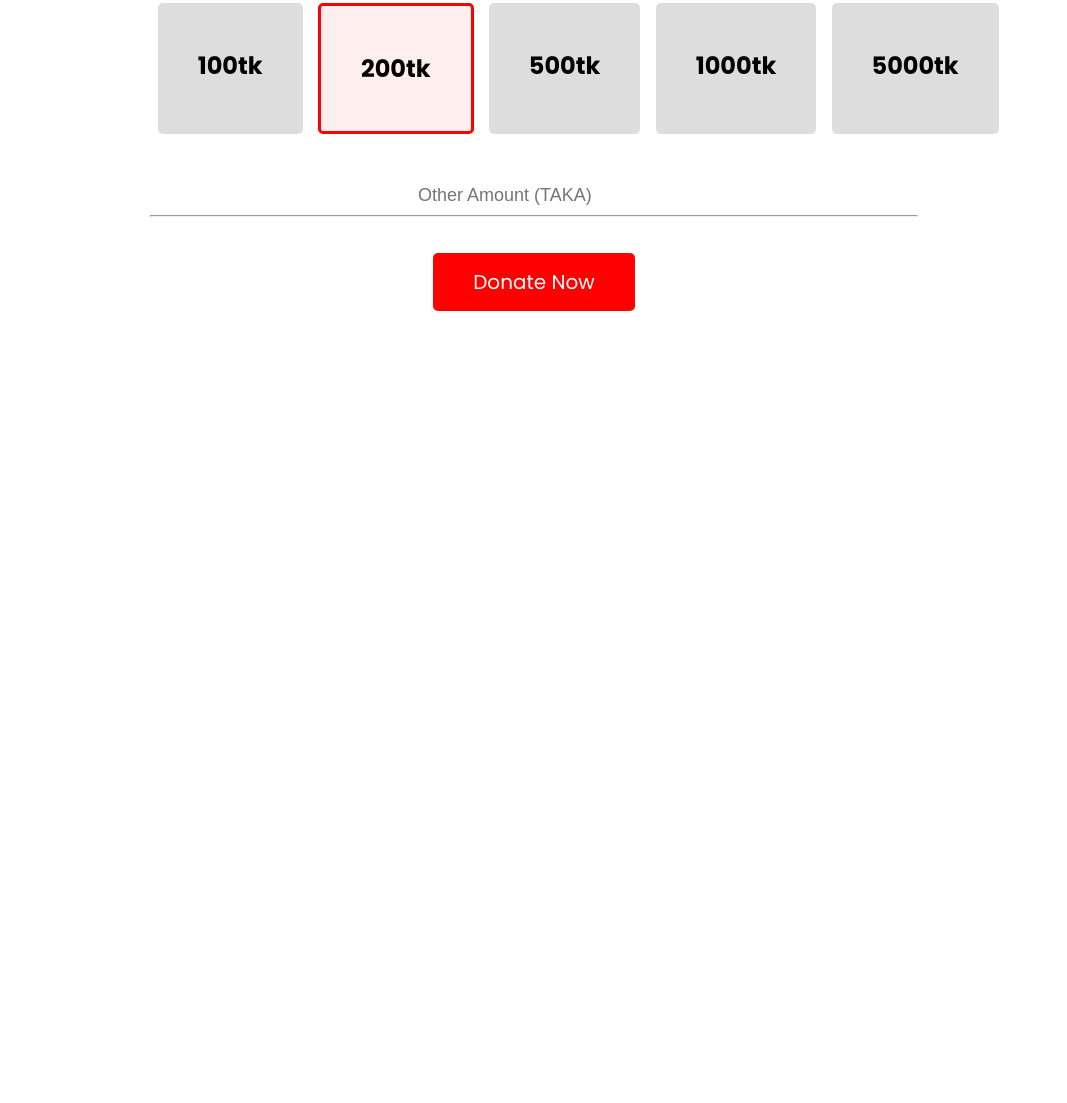
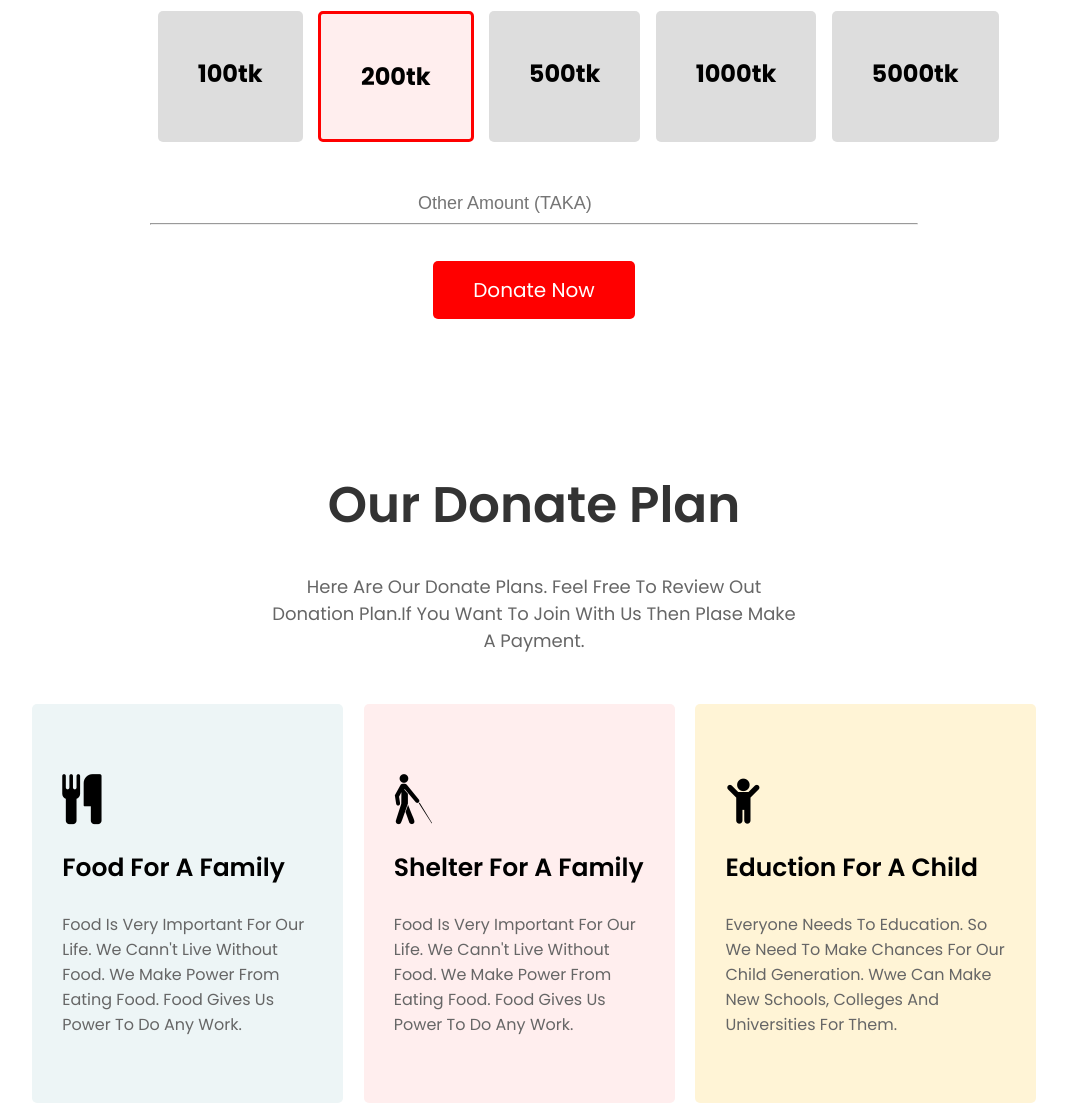
Before and after one commit to MdShijanAli/assignment-1, a plain HTML site: page index.html in a window 1280 px wide. Shown: the part 1122-2225 px from the top of the page, without its empty margins (106-1173 px from the left). Before the commit the page ends 1469 px from the top, so only its background shows below. Drawn offline with Linux system fonts and the light colour scheme.

Commit message:
section-3 done

```diff
--- a/index.html
+++ b/index.html
@@ -13,6 +13,9 @@
     <link
         href="https://fonts.googleapis.com/css2?family=Poppins:ital,wght@0,100;0,200;0,300;0,400;0,500;0,600;0,700;0,800;1,100;1,200;1,300;1,400;1,500;1,600;1,700;1,800&display=swap"
         rel="stylesheet">
+
+
+    <link rel="stylesheet" href="https://cdnjs.cloudflare.com/ajax/libs/font-awesome/4.7.0/css/font-awesome.min.css">
 
 </head>
 
@@ -75,6 +78,42 @@
 
     </section>
 
+    <section class="section-3">
+
+        <div class="container donation">
+            <h1>our donate plan</h1>
+            <p>here are our donate plans. feel free to review out donation plan.if you want to join with us then plase
+                make
+                a payment.</p>
+
+
+
+        </div>
+
+        <div class="donation-box">
+            <div class="donation-box-box" style="background-color: #EDF5F6;">
+                <i class="fa fa-cutlery" aria-hidden="true"></i>
+                <h3>Food for a Family</h3>
+                <p>food is very important for our life. we cann't live without food. we make power from eating food.
+                    food gives us power to do any work. </p>
+            </div>
+            <div class="donation-box-box" style="background-color: #FFEEEE;">
+                <i class="fa fa-blind" aria-hidden="true"></i>
+                <h3>Shelter for a Family</h3>
+                <p>food is very important for our life. we cann't live without food. we make power from eating food.
+                    food gives us power to do any work. </p>
+            </div>
+            <div class="donation-box-box" style="background-color: #FFF4D6;">
+                <i class="fa fa-child" aria-hidden="true"></i>
+                <h3>Eduction for a child</h3>
+                <p>Everyone needs to education. so we need to make chances for our child generation. wwe can make new
+                    schools, colleges and universities for them. </p>
+            </div>
+        </div>
+
+
+    </section>
+
 </body>
 
 </html>
--- a/style.css
+++ b/style.css
@@ -88,7 +88,7 @@ body {
 
 .donate p {
     text-align: center;
-    font-size: 16px;
+    font-size: 18px;
     padding: 0 150px;
 }
 
@@ -128,3 +128,61 @@ body {
 }
 
 /* section-2 css code finished */
+
+
+/* section-3 css start */
+
+
+.container {
+    width: 80%;
+    margin: auto;
+}
+
+.donation h1 {
+    font-size: 50px;
+    text-align: center;
+    color: #333;
+    line-height: 100px;
+    font-weight: 600;
+    margin-bottom: 0;
+    margin-top: 100px;
+}
+
+.donation p {
+    text-align: center;
+    font-size: 18px;
+    padding: 0 250px;
+    color: #666;
+    margin-bottom: 50px;
+}
+
+.donation-box {
+    display: flex;
+    width: 80%;
+    margin: auto;
+
+}
+
+.donation-box-box {
+    padding: 70px 30px 50px 30px;
+    margin-left: 1%;
+    margin-right: 1%;
+    border-radius: 5px;
+}
+
+.donation-box-box h3 {
+    font-size: 25px;
+    font-weight: 600;
+}
+
+.donation-box-box p {
+    color: #666;
+}
+
+.donation-box-box i {
+    font-size: 50px;
+}
+
+
+
+/* scction-3 css finished */
```
